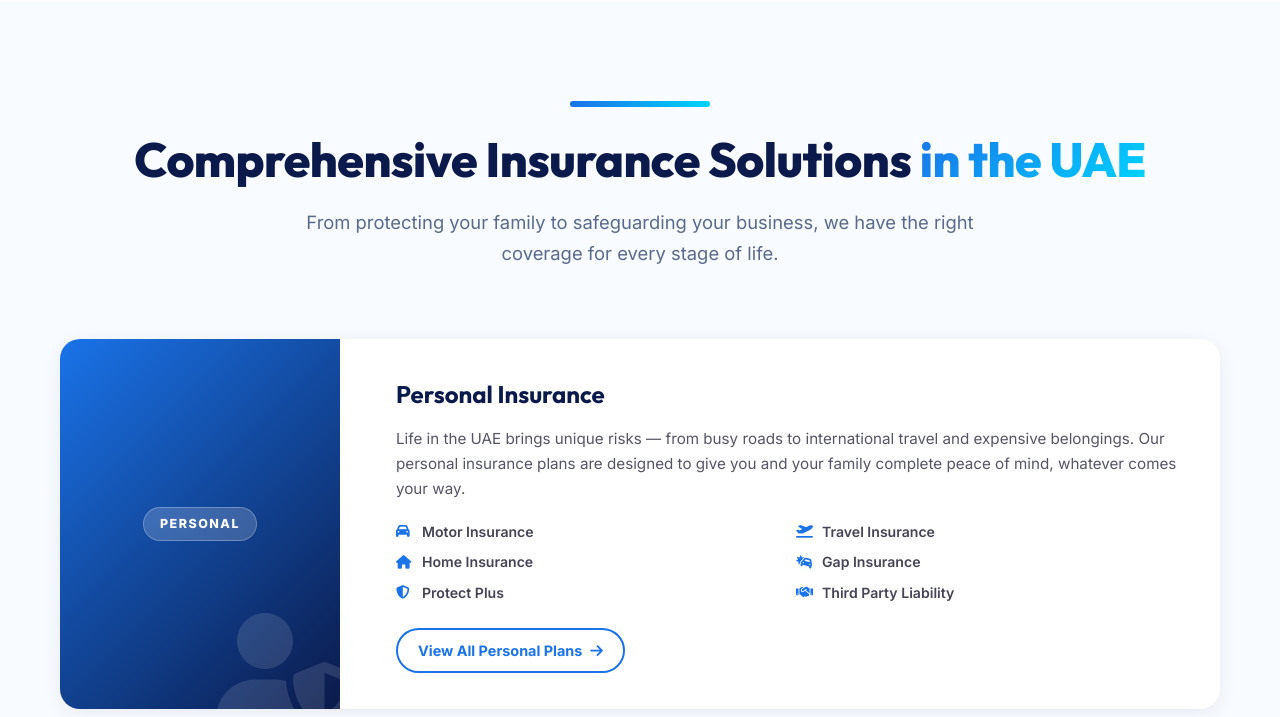
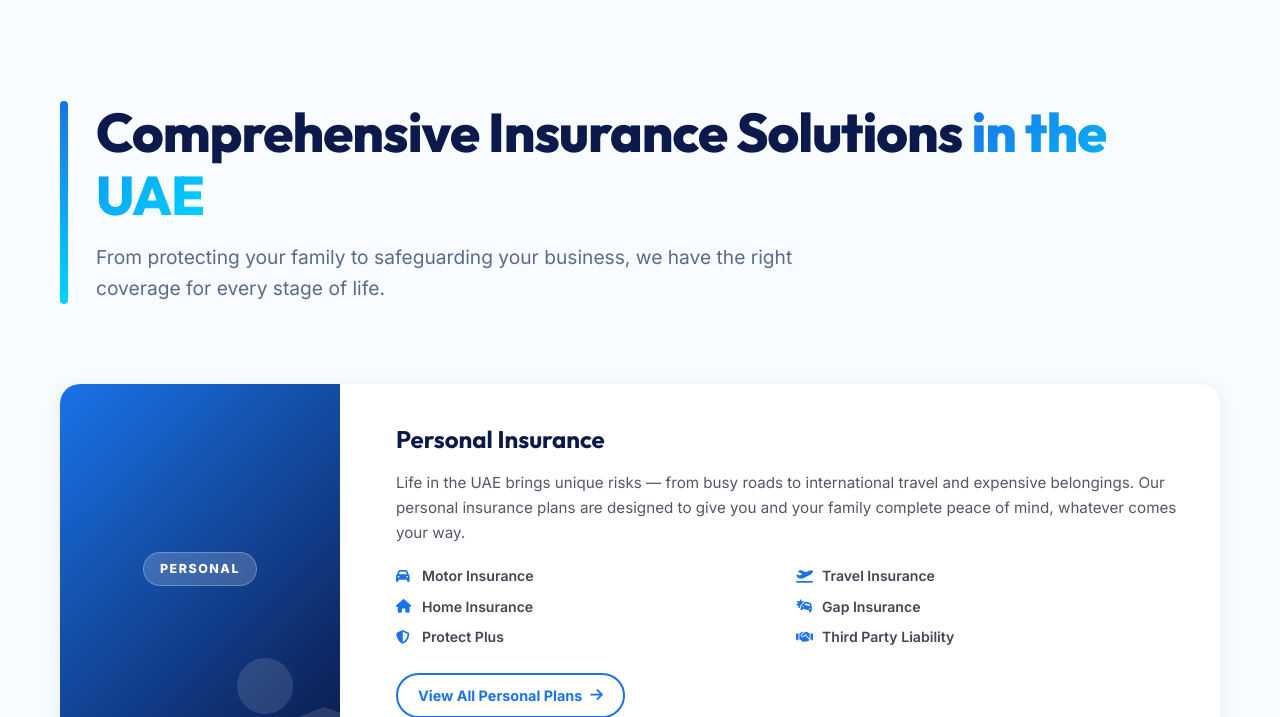
Before and after one commit to harigopinathnair/primepolicy-website, a PHP site: page / in a window 1280 px wide. Shown: the part 1018-1735 px from the top of the page. Run offline with PHP 8.4, Linux system fonts and the light colour scheme; data that the repository does not hold is empty; some libraries are stand-ins or nearby versions.

Commit message:
Implement premium left-aligned section header with vertical accent bar

```diff
--- a/assets/css/style.css
+++ b/assets/css/style.css
@@ -541,37 +541,43 @@ ul {
     padding: 100px 0 80px;
 }
 
-.section-header.redesign {
-    text-align: center;
-    margin-bottom: 70px;
+.section-header.left-align {
+    text-align: left;
+    display: flex;
+    gap: 28px;
+    align-items: stretch;
+    margin-bottom: 80px;
+}
+
+.header-accent-bar {
+    width: 8px;
+    background: linear-gradient(to bottom, var(--secondary-color), var(--accent-color));
+    border-radius: 20px;
+    flex-shrink: 0;
+}
+
+.section-header.left-align .content-wrap {
     display: flex;
     flex-direction: column;
-    align-items: center;
+    justify-content: center;
+    gap: 16px;
 }
 
-.header-pill {
-    width: 140px;
-    height: 6px;
-    background: linear-gradient(90deg, var(--secondary-color), var(--accent-color));
-    border-radius: 10px;
-    margin-bottom: 24px;
+.section-header.left-align h2 {
+    font-size: 3.4rem;
+    font-weight: 800;
+    color: var(--primary-color);
+    line-height: 1.15;
+    margin: 0;
+    letter-spacing: -1px;
 }
 
-.section-header.redesign h2 {
-    font-size: 3rem;
-    font-weight: 800;
-    color: var(--primary-color);
-    margin-bottom: 18px;
-    line-height: 1.2;
-    letter-spacing: -0.5px;
-}
-
-.section-header.redesign .section-sub {
-    font-size: 1.15rem;
+.section-header.left-align .section-sub {
+    font-size: 1.2rem;
     color: #5a6b8a;
-    max-width: 680px;
-    margin: 0 auto;
-    line-height: 1.7;
+    max-width: 700px;
+    margin: 0;
+    line-height: 1.6;
 }
 
 .text-gradient {
@@ -706,6 +712,22 @@ ul {
 }
 
 @media (max-width: 768px) {
+    .section-header.left-align {
+        flex-direction: column;
+        text-align: center;
+        gap: 20px;
+        align-items: center;
+    }
+    .header-accent-bar {
+        width: 80px;
+        height: 6px;
+    }
+    .section-header.left-align h2 {
+        font-size: 2.2rem;
+    }
+    .section-header.left-align .section-sub {
+        font-size: 1rem;
+    }
     .ins-intro-row,
     .ins-intro-row--reverse {
         grid-template-columns: 1fr;
--- a/index.php
+++ b/index.php
@@ -142,10 +142,12 @@ include 'includes/header.php';
     <!-- Insurance Introductions -->
     <section class="ins-intro-section">
         <div class="container">
-            <div class="section-header redesign">
-                <div class="header-pill"></div>
-                <h2>Comprehensive Insurance Solutions <span class="text-gradient">in the UAE</span></h2>
-                <p class="section-sub">From protecting your family to safeguarding your business, we have the right coverage for every stage of life.</p>
+            <div class="section-header left-align">
+                <div class="header-accent-bar"></div>
+                <div class="content-wrap">
+                    <h2>Comprehensive Insurance Solutions <span class="text-gradient">in the UAE</span></h2>
+                    <p class="section-sub">From protecting your family to safeguarding your business, we have the right coverage for every stage of life.</p>
+                </div>
             </div>
 
             <!-- Personal Insurance -->
@@ -272,10 +274,12 @@ include 'includes/header.php';
     <!-- Quote / Contact Form Section -->
     <section class="quote-section" id="quote">
         <div class="container" id="contact">
-            <div class="section-header redesign">
-                <div class="header-pill"></div>
-                <h2>Request Your <span class="text-gradient">Custom</span> Insurance Quote</h2>
-                <p class="section-sub">Fill in your details and one of our advisors will get back to you within 24 hours.</p>
+            <div class="section-header left-align">
+                <div class="header-accent-bar"></div>
+                <div class="content-wrap">
+                    <h2>Request Your <span class="text-gradient">Custom</span> Insurance Quote</h2>
+                    <p class="section-sub">Fill in your details and one of our advisors will get back to you within 24 hours.</p>
+                </div>
             </div>
             <div class="quote-grid">
                 <!-- Form -->
```
